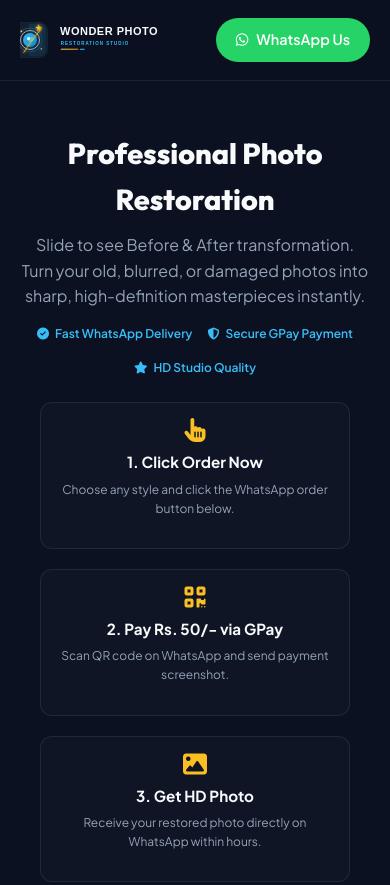
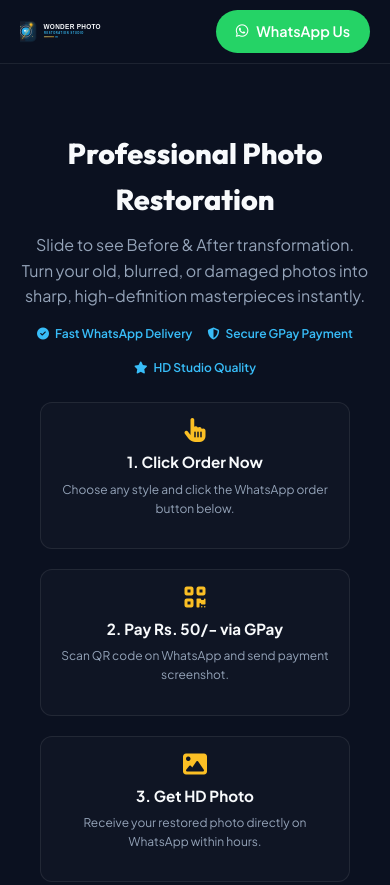
Before and after one commit to Rajalaxthaan/wonderphotorestoration, a plain HTML site: page index.html in a window 390 px wide. Shown: the top 885 px of the page. Drawn offline with Linux system fonts and the light colour scheme.

Commit message:
Update index.html

```diff
--- a/index.html
+++ b/index.html
@@ -112,7 +112,7 @@
 
         @media (max-width: 768px) {
             .hero h1 { font-size: 1.8rem; }
-            .logo-img { height: 60px; }
+            .logo-img { height: 35px; }
             .trust-bar { gap: 15px; font-size: 0.75rem; }
         }
     </style>
```
